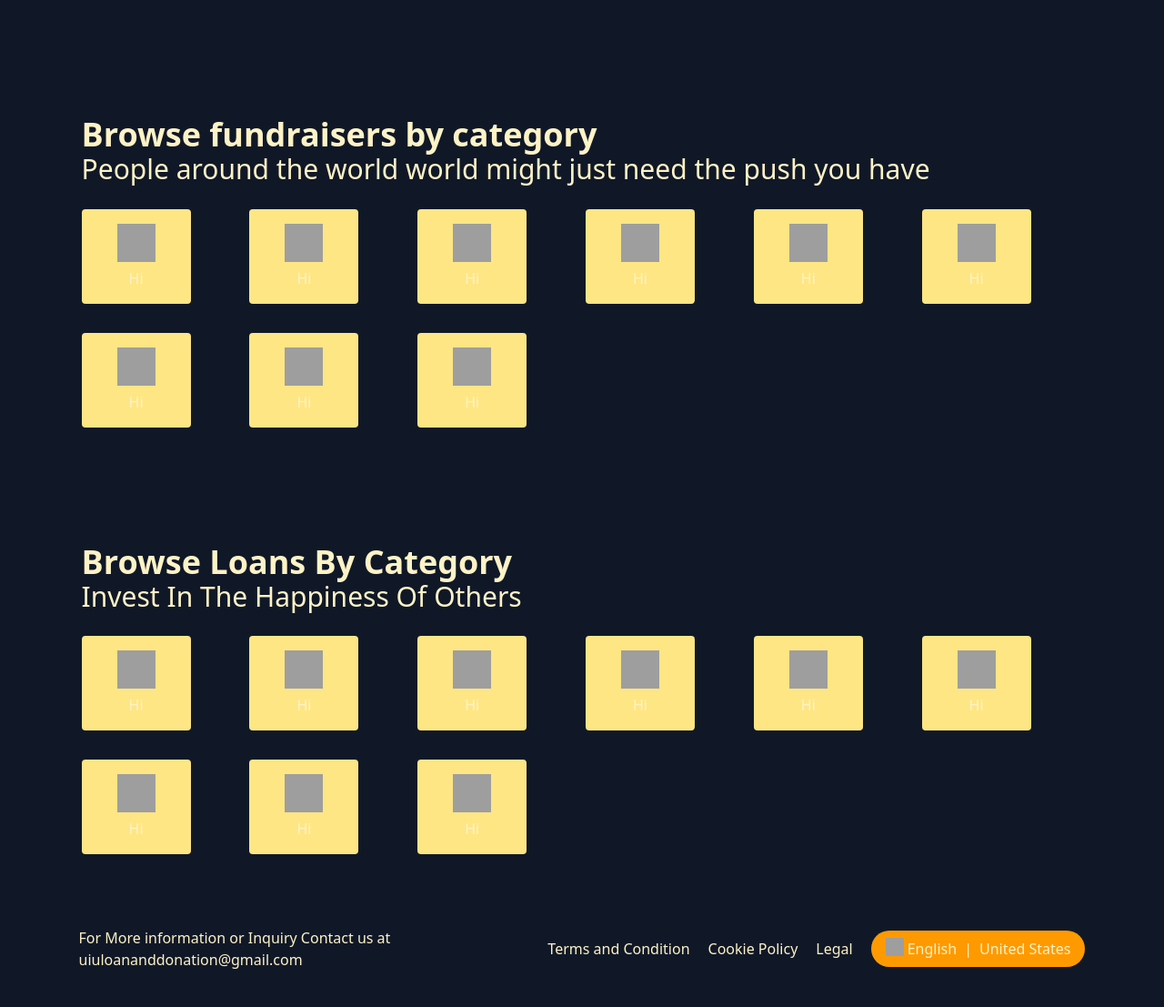
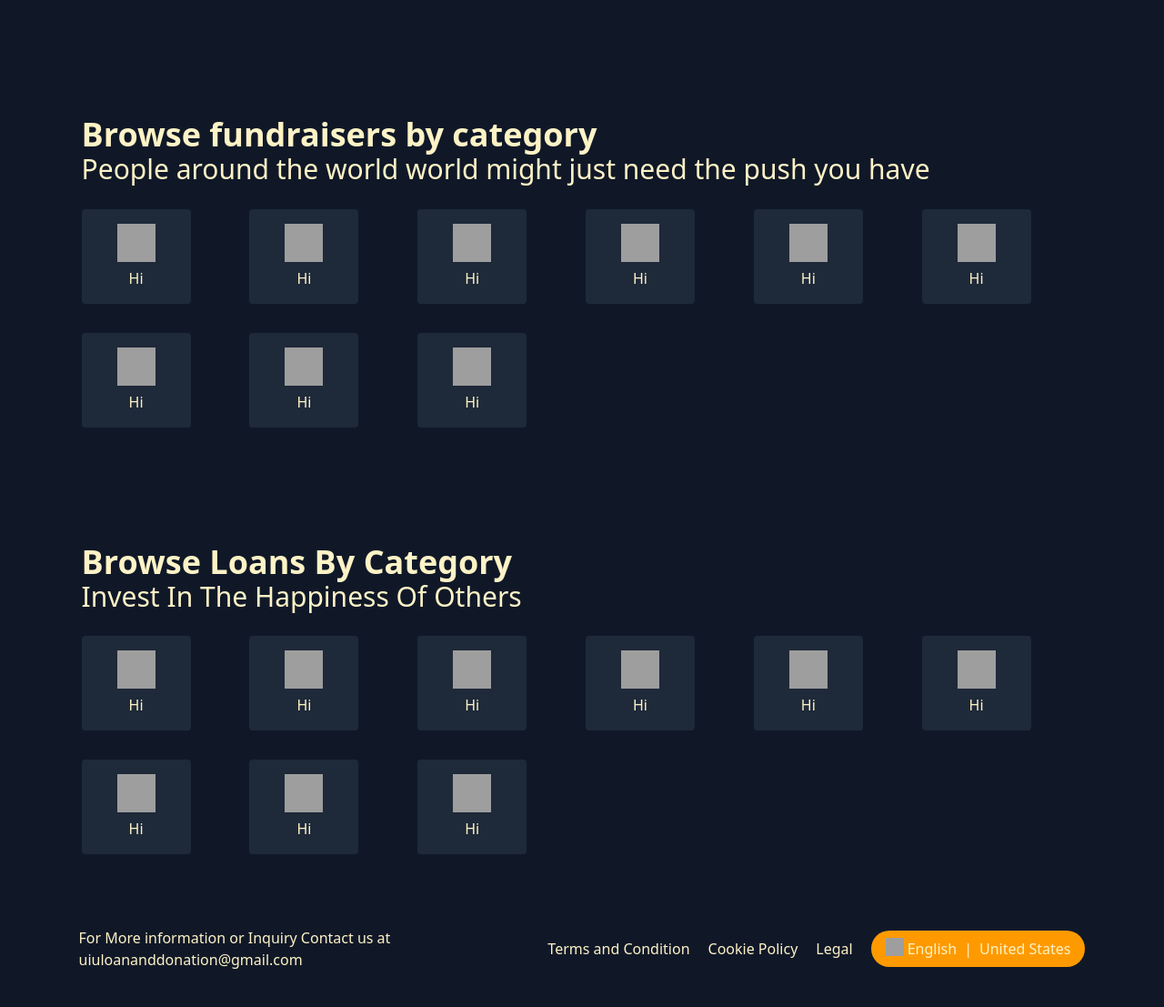
Before and after one commit to Arnob-32116/UIU-Loan-and-Donation-System, a PHP site: page /catagories.html in a window 1280 px wide. Shown: the whole page at 91% size. Run offline with PHP 8.4, Linux system fonts and the light colour scheme; grey boxes are pictures that could not be loaded.

Commit message:
commit on may day

```diff
--- a/src/catagories.html
+++ b/src/catagories.html
@@ -25,63 +25,63 @@
       class="grid grid-cols-6 grid-rows-auto gap-x-2 gap-y-8 ml-[7%] mt-[2%] mr-[7%]"
     >
       <div
-        class="flex flex-col w-30 p-4 bg-amber-200 rounded justify-center items-center"
+        class="flex flex-col w-30 p-4 bg-gray-800 rounded justify-center items-center"
       >
         <img src="/assets/images/image.png" class="h-10.5 w-10.5" />
         <h3 class="mt-1.5">Hi</h3>
       </div>
 
       <div
-        class="flex flex-col w-30 p-4 bg-amber-200 rounded justify-center items-center"
+        class="flex flex-col w-30 p-4 bg-gray-800 rounded justify-center items-center"
       >
         <img src="/assets/images/image.png" class="h-10.5 w-10.5" />
         <h3 class="mt-1.5">Hi</h3>
       </div>
 
       <div
-        class="flex flex-col w-30 p-4 bg-amber-200 rounded justify-center items-center"
+        class="flex flex-col w-30 p-4 bg-gray-800 rounded justify-center items-center"
       >
         <img src="/assets/images/image.png" class="h-10.5 w-10.5" />
         <h3 class="mt-1.5">Hi</h3>
       </div>
 
       <div
-        class="flex flex-col w-30 p-4 bg-amber-200 rounded justify-center items-center"
+        class="flex flex-col w-30 p-4 bg-gray-800 rounded justify-center items-center"
       >
         <img src="/assets/images/image.png" class="h-10.5 w-10.5" />
         <h3 class="mt-1.5">Hi</h3>
       </div>
 
       <div
-        class="flex flex-col w-30 p-4 bg-amber-200 rounded justify-center items-center"
+        class="flex flex-col w-30 p-4 bg-gray-800 rounded justify-center items-center"
       >
         <img src="/assets/images/image.png" class="h-10.5 w-10.5" />
         <h3 class="mt-1.5">Hi</h3>
       </div>
 
       <div
-        class="flex flex-col w-30 p-4 bg-amber-200 rounded justify-center items-center"
+        class="flex flex-col w-30 p-4 bg-gray-800 rounded justify-center items-center"
       >
         <img src="/assets/images/image.png" class="h-10.5 w-10.5" />
         <h3 class="mt-1.5">Hi</h3>
       </div>
 
       <div
-        class="flex flex-col w-30 p-4 bg-amber-200 rounded justify-center items-center"
+        class="flex flex-col w-30 p-4 bg-gray-800 rounded justify-center items-center"
       >
         <img src="/assets/images/image.png" class="h-10.5 w-10.5" />
         <h3 class="mt-1.5">Hi</h3>
       </div>
 
       <div
-        class="flex flex-col w-30 p-4 bg-amber-200 rounded justify-center items-center"
+        class="flex flex-col w-30 p-4 bg-gray-800 rounded justify-center items-center"
       >
         <img src="/assets/images/image.png" class="h-10.5 w-10.5" />
         <h3 class="mt-1.5">Hi</h3>
       </div>
 
       <div
-        class="flex flex-col w-30 p-4 bg-amber-200 rounded justify-center items-center"
+        class="flex flex-col w-30 p-4 bg-gray-800 rounded justify-center items-center"
       >
         <img src="/assets/images/image.png" class="h-10.5 w-10.5" />
         <h3 class="mt-1.5">Hi</h3>
@@ -103,63 +103,63 @@
       class="grid grid-cols-6 grid-rows-auto gap-x-2 gap-y-8 ml-[7%] mt-[2%] mr-[7%]"
     >
       <div
-        class="flex flex-col w-30 p-4 bg-amber-200 rounded justify-center items-center"
+        class="flex flex-col w-30 p-4 bg-gray-800 rounded justify-center items-center"
       >
         <img src="/assets/images/image.png" class="h-10.5 w-10.5" />
         <h3 class="mt-1.5">Hi</h3>
       </div>
 
       <div
-        class="flex flex-col w-30 p-4 bg-amber-200 rounded justify-center items-center"
+        class="flex flex-col w-30 p-4 bg-gray-800 rounded justify-center items-center"
       >
         <img src="/assets/images/image.png" class="h-10.5 w-10.5" />
         <h3 class="mt-1.5">Hi</h3>
       </div>
 
       <div
-        class="flex flex-col w-30 p-4 bg-amber-200 rounded justify-center items-center"
+        class="flex flex-col w-30 p-4 bg-gray-800 rounded justify-center items-center"
       >
         <img src="/assets/images/image.png" class="h-10.5 w-10.5" />
         <h3 class="mt-1.5">Hi</h3>
       </div>
 
       <div
-        class="flex flex-col w-30 p-4 bg-amber-200 rounded justify-center items-center"
+        class="flex flex-col w-30 p-4 bg-gray-800 rounded justify-center items-center"
       >
         <img src="/assets/images/image.png" class="h-10.5 w-10.5" />
         <h3 class="mt-1.5">Hi</h3>
       </div>
 
       <div
-        class="flex flex-col w-30 p-4 bg-amber-200 rounded justify-center items-center"
+        class="flex flex-col w-30 p-4 bg-gray-800 rounded justify-center items-center"
       >
         <img src="/assets/images/image.png" class="h-10.5 w-10.5" />
         <h3 class="mt-1.5">Hi</h3>
       </div>
 
       <div
-        class="flex flex-col w-30 p-4 bg-amber-200 rounded justify-center items-center"
+        class="flex flex-col w-30 p-4 bg-gray-800 rounded justify-center items-center"
       >
         <img src="/assets/images/image.png" class="h-10.5 w-10.5" />
         <h3 class="mt-1.5">Hi</h3>
       </div>
 
       <div
-        class="flex flex-col w-30 p-4 bg-amber-200 rounded justify-center items-center"
+        class="flex flex-col w-30 p-4 bg-gray-800 rounded justify-center items-center"
       >
         <img src="/assets/images/image.png" class="h-10.5 w-10.5" />
         <h3 class="mt-1.5">Hi</h3>
       </div>
 
       <div
-        class="flex flex-col w-30 p-4 bg-amber-200 rounded justify-center items-center"
+        class="flex flex-col w-30 p-4 bg-gray-800 rounded justify-center items-center"
       >
         <img src="/assets/images/image.png" class="h-10.5 w-10.5" />
         <h3 class="mt-1.5">Hi</h3>
       </div>
 
       <div
-        class="flex flex-col w-30 p-4 bg-amber-200 rounded justify-center items-center"
+        class="flex flex-col w-30 p-4 bg-gray-800 rounded justify-center items-center"
       >
         <img src="/assets/images/image.png" class="h-10.5 w-10.5" />
         <h3 class="mt-1.5">Hi</h3>
--- a/src/output.css
+++ b/src/output.css
@@ -9,10 +9,7 @@
       "Courier New", monospace;
     --color-red-500: oklch(0.637 0.237 25.331);
     --color-amber-100: oklch(0.962 0.059 95.617);
-    --color-amber-200: oklch(0.924 0.12 95.746);
-    --color-amber-300: oklch(0.879 0.169 91.605);
     --color-amber-500: oklch(0.769 0.188 70.08);
-    --color-amber-600: oklch(0.666 0.179 58.318);
     --color-blue-300: oklch(0.809 0.105 251.813);
     --color-blue-500: oklch(0.623 0.214 259.815);
     --color-blue-600: oklch(0.546 0.245 262.881);
@@ -25,11 +22,10 @@
     --color-gray-500: oklch(0.551 0.027 264.364);
     --color-gray-600: oklch(0.446 0.03 256.802);
     --color-gray-700: oklch(0.373 0.034 259.733);
+    --color-gray-800: oklch(0.278 0.033 256.848);
     --color-gray-900: oklch(0.21 0.034 264.665);
     --color-white: #fff;
     --spacing: 0.25rem;
-    --container-3xs: 16rem;
-    --container-md: 28rem;
     --container-2xl: 42rem;
     --text-sm: 0.875rem;
     --text-sm--line-height: calc(1.25 / 0.875);
@@ -1246,18 +1278,9 @@
   .bg-\[var\(--my_variable\)\] {
     background-color: var(--my_variable);
   }
-  .bg-amber-200 {
-    background-color: var(--color-amber-200);
-  }
-  .bg-amber-300 {
-    background-color: var(--color-amber-300);
-  }
   .bg-amber-500 {
     background-color: var(--color-amber-500);
   }
-  .bg-amber-600 {
-    background-color: var(--color-amber-600);
-  }
   .bg-blue-600 {
     background-color: var(--color-blue-600);
   }
@@ -1269,6 +1292,9 @@
   }
   .bg-gray-200 {
     background-color: var(--color-gray-200);
+  }
+  .bg-gray-800 {
+    background-color: var(--color-gray-800);
   }
   .bg-gray-900 {
     background-color: var(--color-gray-900);
```
Also changed, not shown: other parts of src/output.css (+53 -20 lines), src/donation-description.html (added, +31 -0 lines), src/loan.html (renamed from src/donation.html, +32 -105 lines), README.md, assets/images/donation2.png (added), assets/images/donation3.png (added).
